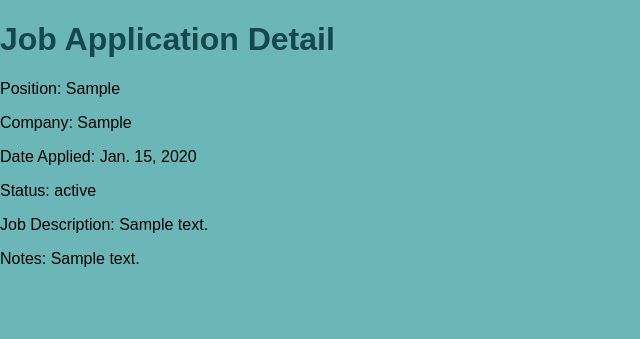
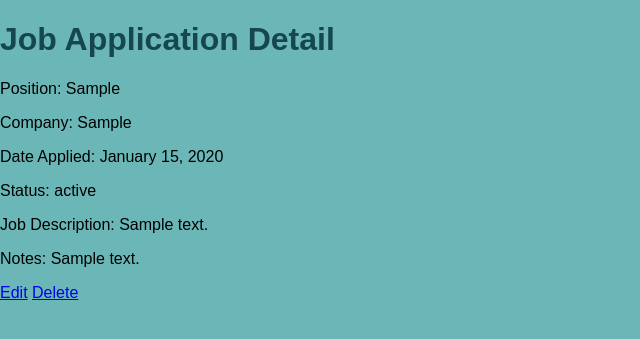
Before and after one commit to Analisac49/JobJedi, a Django app: page /application/1/ in a window 1280 px wide. Shown: the top 339 px of the page, without its empty margins (0-640 px from the left). Run offline with Django 5.2, Linux system fonts and the light colour scheme; tables that the repository leaves empty hold one stand-in row (values such as "Sample post").

Commit message:
added delete and edit buttons

```diff
--- a/Jedi/templates/job_detail.html
+++ b/Jedi/templates/job_detail.html
@@ -5,8 +5,11 @@
 
     <p>Position: {{ application.position }}</p>
     <p>Company: {{ application.company }}</p>
-    <p>Date Applied: {{ application.date_applied }}</p>
+    <p>Date Applied: {{ application.date_applied|date:"F d, Y" }}</p>
     <p>Status: {{ application.status }}</p>
     <p>Job Description: {{ application.job_description }}</p>
     <p>Notes: {{ application.notes }}</p>
+
+    <a href="{% url 'edit_job' job_application_id=application.id %}">Edit</a>
+    <a href="{% url 'delete_job' job_application_id=application.id %}" onclick="return confirm('Are you sure you want to delete this job application?')">Delete</a>
 {% endblock %}
--- a/Jedi/urls.py
+++ b/Jedi/urls.py
@@ -1,10 +1,18 @@
 from django.urls import path
-from .views import job_application_list, job_application_detail, new_job_application, home
+from .views import (
+    job_application_list,
+    job_application_detail,
+    new_job_application,
+    home,
+    edit_job,
+    delete_job,
+)
 
 urlpatterns = [
-    path('', job_application_list, name='home'),
+    path('', home, name='home'),
     path('applications/', job_application_list, name='job_application_list'),
     path('application/<int:pk>/', job_application_detail, name='job_application_detail'),
     path('new_application/', new_job_application, name='new_job_application'),
-    path('', home, name='home'),
+    path('edit-job/<int:job_application_id>/', edit_job, name='edit_job'),
+    path('delete-job/<int:job_application_id>/', delete_job, name='delete_job'),
 ]
--- a/Jedi/views.py
+++ b/Jedi/views.py
@@ -24,3 +24,25 @@ def new_job_application(request):
         form = JobApplicationForm()
 
     return render(request, 'new_job.html', {'form': form})
+
+def edit_job(request, job_application_id):
+    job_application = get_object_or_404(JobApplication, id=job_application_id)
+
+    if request.method == 'POST':
+        form = JobApplicationForm(request.POST, instance=job_application)
+        if form.is_valid():
+            form.save()
+            return redirect('job_application_list')
+    else:
+        form = JobApplicationForm(instance=job_application)
+
+    return render(request, 'edit_job.html', {'form': form})
+
+def delete_job(request, job_application_id):
+    job_application = get_object_or_404(JobApplication, id=job_application_id)
+
+    if request.method == 'POST':
+        job_application.delete()
+        return redirect('job_application_list')
+
+    return render(request, 'delete_job.html', {'job_application': job_application})
```
Also changed, not shown: Jedi/templates/delete_job.html (added, +11 -0 lines), Jedi/templates/edit_job.html (added, +10 -0 lines), Jedi/templates/job_list.html (+8 -1 lines).
